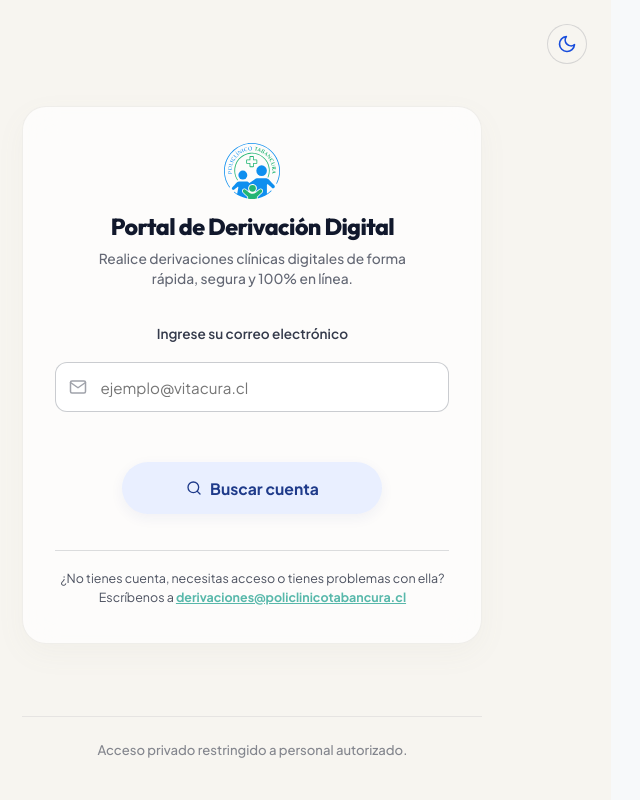
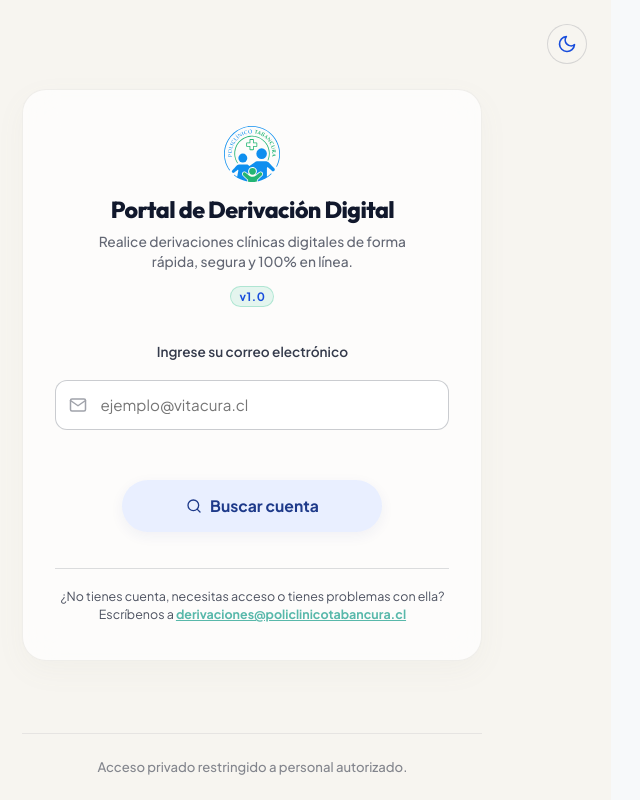
Before and after one commit to njofredev/pt.cl-vitacura, a Next.js app: page /login in a window 1280 px wide. Shown: the whole page, without its empty margins (106-746 px from the left). Built offline with nearby package versions, Linux system fonts and the light colour scheme; no server answers; a web font is replaced by a local one.

Commit message:
Add v1.0 version badge in login interface

```diff
--- a/src/app/(auth)/login/page.tsx
+++ b/src/app/(auth)/login/page.tsx
@@ -267,6 +267,20 @@ export default function LoginPage() {
                 }}>
                   Realice derivaciones clínicas digitales de forma rápida, segura y 100% en línea.
                 </p>
+                <span style={{
+                  display: 'inline-block',
+                  fontSize: '0.72rem',
+                  fontWeight: 700,
+                  letterSpacing: '0.05em',
+                  color: 'hsl(var(--primary-hsl))',
+                  background: 'rgba(16, 185, 129, 0.1)',
+                  border: '1px solid rgba(16, 185, 129, 0.25)',
+                  padding: '2px 8px',
+                  borderRadius: '12px',
+                  marginTop: '8px'
+                }}>
+                  v1.0
+                </span>
               </div>
             </div>
 
```
